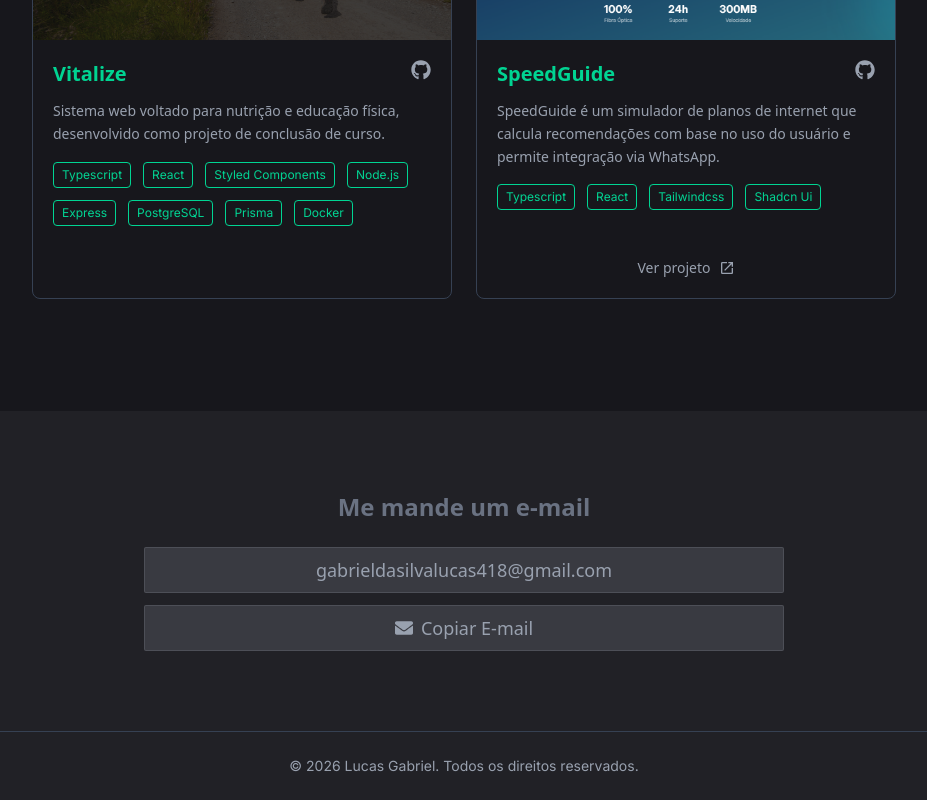
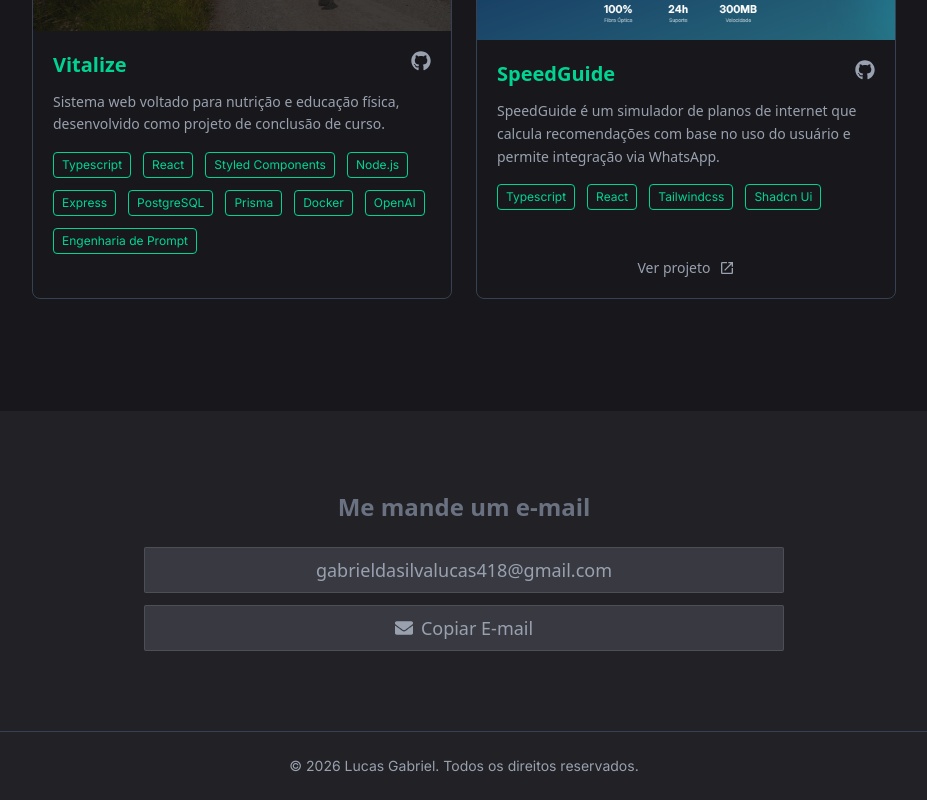
Before and after one commit to devlucasme/portfolio, a React (Vite) app: page / in a window 1280 px wide. Shown: the part 1797-2597 px from the top of the page, without its empty margins (176-1103 px from the left). Built offline with nearby package versions, Linux system fonts and the light colour scheme.

Commit message:
feat(portfolio): add Vitalize project and update technologies

```diff
--- a/src/components/Projects.tsx
+++ b/src/components/Projects.tsx
@@ -7,7 +7,7 @@ const projects = [
     {
         title: "Vitalize",
         description: "Sistema web voltado para nutrição e educação física, desenvolvido como projeto de conclusão de curso.",
-        technologies: ["Typescript", "React", "Styled Components", "Node.js", "Express", "PostgreSQL", "Prisma", "Docker"],
+        technologies: ["Typescript", "React", "Styled Components", "Node.js", "Express", "PostgreSQL", "Prisma", "Docker", "OpenAI", "Engenharia de Prompt"],
         imageUrl: VitalizeImage,
         githubUrl: "https://github.com/devlucasme/vitalize-PPO-2025",
         liveUrl: "#"
```
